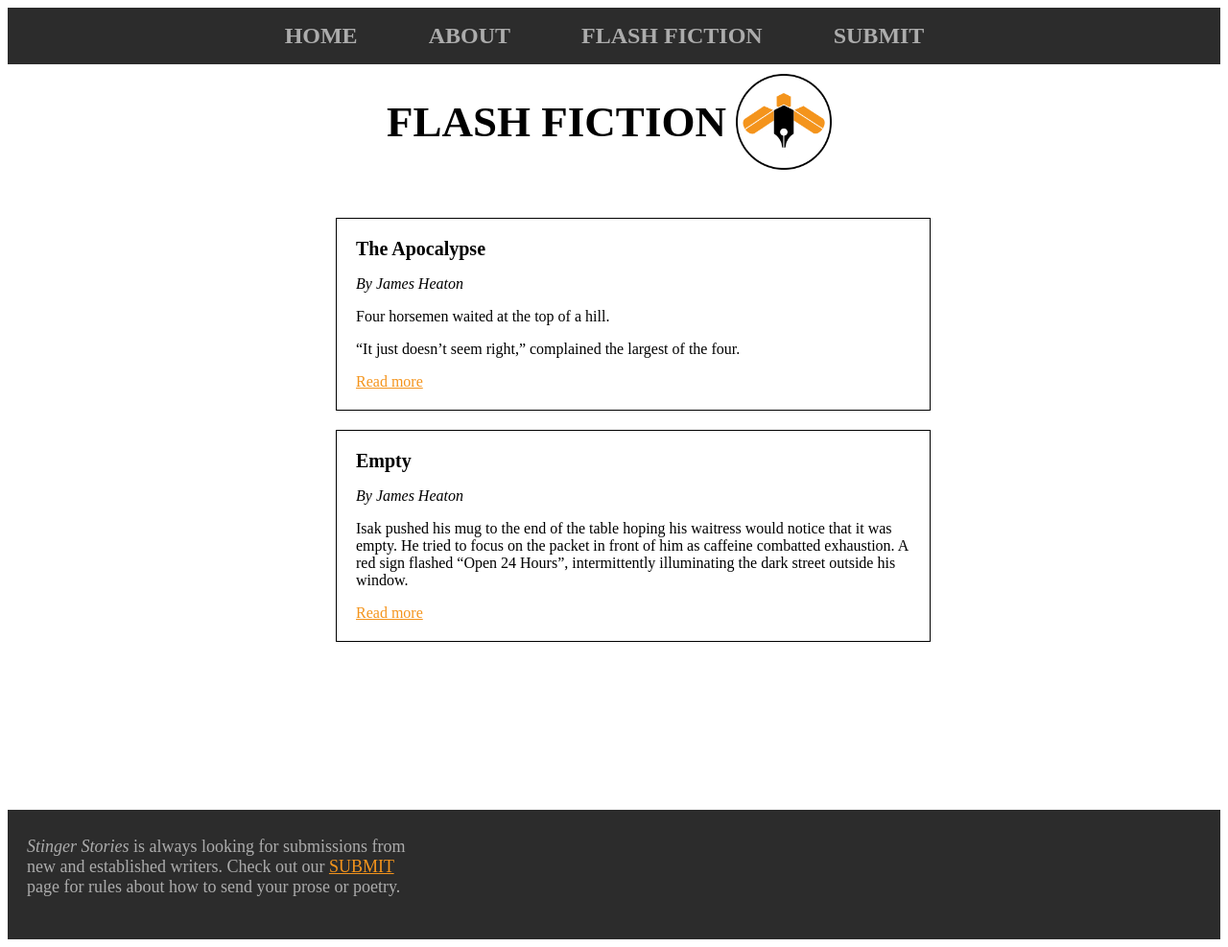
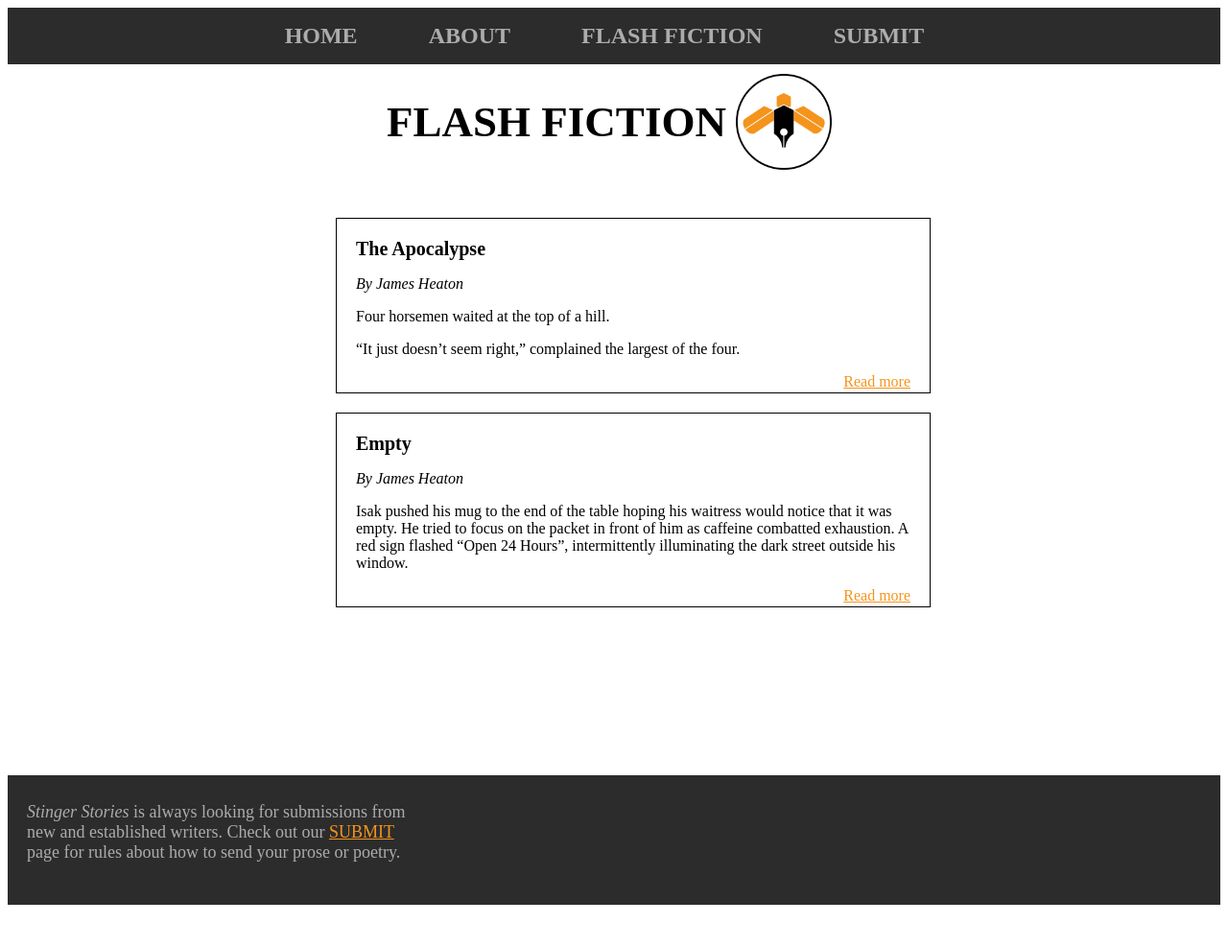
Before and after one commit to jwheatonumich/stinger-stories, a Jekyll site: the page built from flash.markdown, in a window 1280 px wide. Shown: the whole page at 96% size. Built offline with Jekyll 4.4.1, drawn with Linux system fonts in a browser that asks for light colours; after the commit the page ends 951 px from its top, so only the background shows below that.

Commit message:
Update css.html
Used a 'float' to move the read more links to the right side of the exerpt box.

```diff
--- a/_includes/css.html
+++ b/_includes/css.html
@@ -83,6 +83,10 @@
         padding: 10px 5px 10px 5px;
     }
 
+    .post-link{
+        float:right;
+    }
+
     @media (max-width: 1000px){
         #nav-bar{
             display:flex;
```
